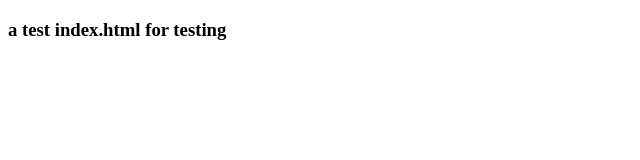
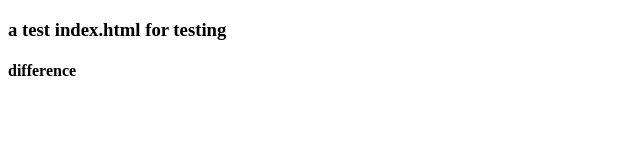
Before and after one commit to RobertFeher/gitreposittest, a plain HTML site: page index.html in a window 1280 px wide. Shown: the full height of the page, 0-640 px from the left. Drawn offline with Linux system fonts and the light colour scheme.

Commit message:
Feat: difference

```diff
--- a/index.html
+++ b/index.html
@@ -8,5 +8,6 @@
 </head>
 <body>
     <H3>a test index.html for testing</H3>
+    <h4>difference</h4>
 </body>
 </html>
```
